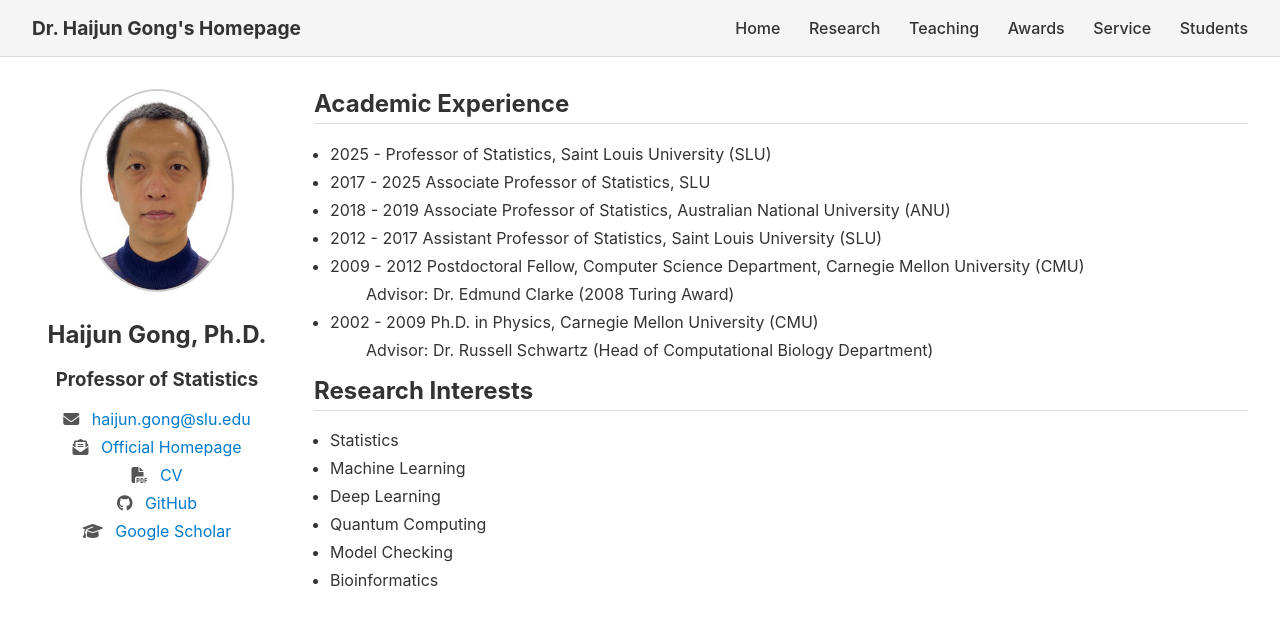
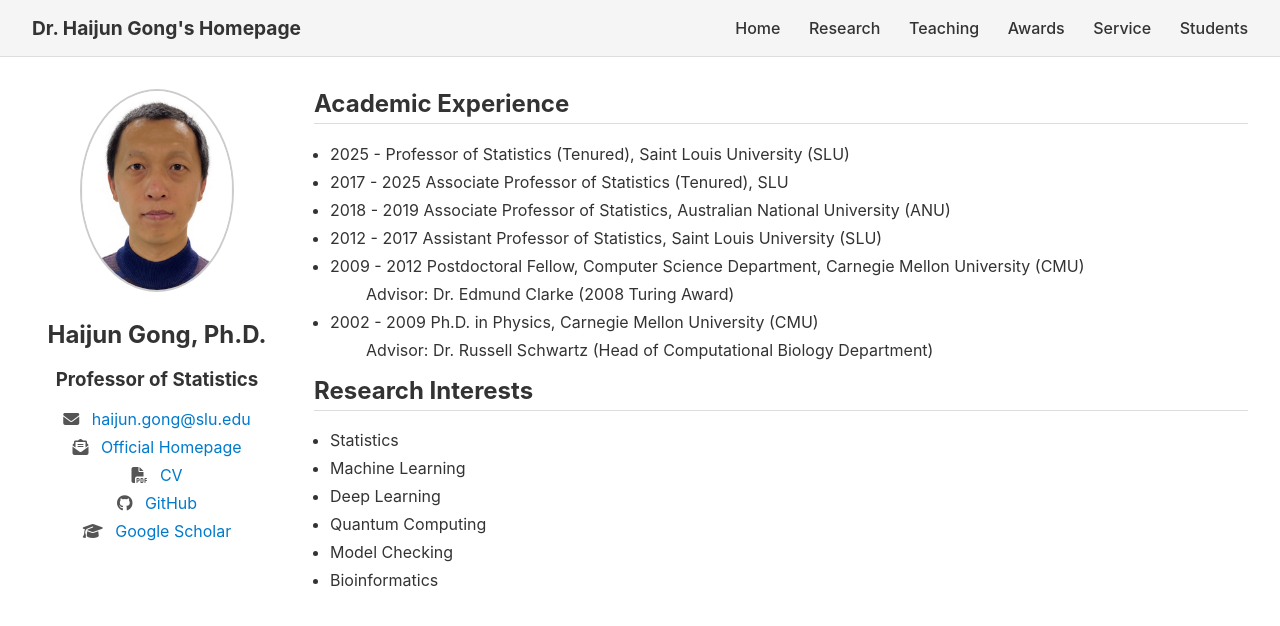
Before and after one commit to GongData/gongData.github.io, a Jekyll site: the page index.html, which Jekyll copies as it is, in a window 1280 px wide. Shown: the top 626 px of the page. Built offline with Jekyll 4.4.1, drawn with Linux system fonts in a browser that asks for light colours.

Commit message:
Update index.html

```diff
--- a/index.html
+++ b/index.html
@@ -125,8 +125,8 @@
     <h2>Academic Experience</h2>
     <ul>
 
-<li>2025 -  Professor of Statistics, Saint Louis University (SLU) </li>
-<li>2017 - 2025 Associate Professor of Statistics, SLU </li>
+<li>2025 -       Professor of Statistics (Tenured), Saint Louis University (SLU) </li>
+<li>2017 - 2025 Associate Professor of Statistics (Tenured), SLU </li>
 <li>2018 - 2019 Associate Professor of Statistics, Australian National University (ANU) </li>
 <li>2012 - 2017 Assistant Professor of Statistics, Saint Louis University (SLU)</li>
 <li>2009 - 2012 Postdoctoral Fellow, Computer Science Department, Carnegie Mellon University (CMU)</li>
```
